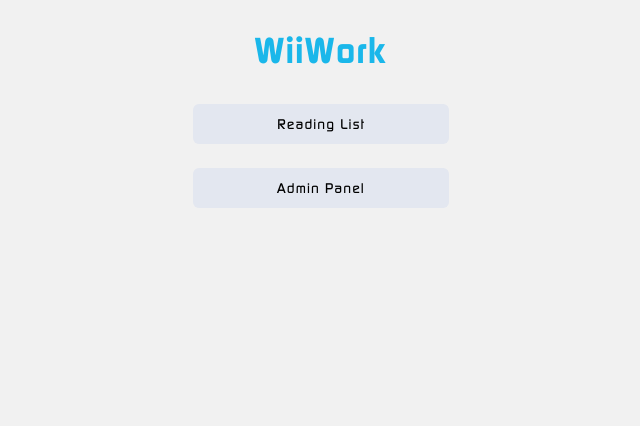
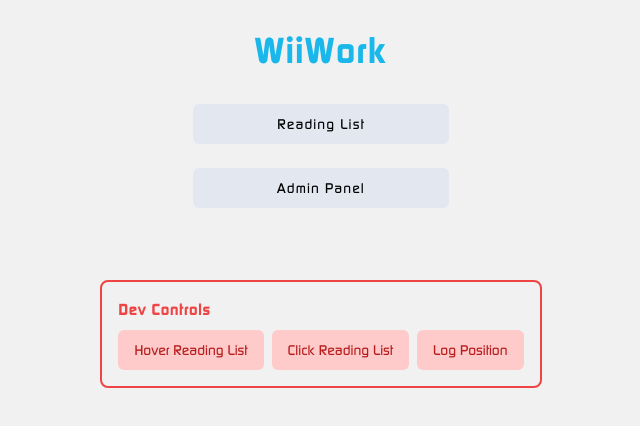
Before and after one commit to Alezander9/WiiWork, a React (Vite) app: page / in a window 1280 px wide. Shown: the top 426 px of the page, without its empty margins (319-959 px from the left). Built offline with nearby package versions, Linux system fonts and the light colour scheme.

Commit message:
feat: implement zustand-HOC hybrid component for UI elements so that they can be interacted with by either an Agent or a User identically

```diff
--- a/package.json
+++ b/package.json
@@ -19,7 +19,8 @@
     "react-dom": "^19.0.0",
     "react-router-dom": "^7.1.5",
     "tailwind-merge": "^3.0.1",
-    "tailwindcss-animate": "^1.0.7"
+    "tailwindcss-animate": "^1.0.7",
+    "zustand": "^5.0.3"
   },
   "devDependencies": {
     "@eslint/js": "^9.19.0",
--- /dev/null
+++ b/src/components/agent/AgentButton.tsx
@@ -0,0 +1,4 @@
+import { Button } from "@/components/ui/button";
+import { withAgentControl } from "./withAgentControl";
+
+export const AgentButton = withAgentControl(Button);
--- /dev/null
+++ b/src/components/agent/withAgentControl.tsx
@@ -0,0 +1,91 @@
+import { useEffect, useRef, ComponentType } from "react";
+import { useAgentStore } from "@/stores/agentStore";
+
+// Props that our HOC will inject
+interface AgentProps {
+  onClick?: () => void;
+  className?: string;
+}
+
+// Props that the HOC needs
+interface AgentControlProps {
+  controlId: string;
+  onUniversalClick?: () => void;
+}
+
+export function withAgentControl<T extends AgentProps>(
+  WrappedComponent: ComponentType<T>
+) {
+  // Create a nice display name for dev tools
+  const displayName =
+    WrappedComponent.displayName || WrappedComponent.name || "Component";
+
+  function ComponentWithAgent(
+    props: Omit<T, keyof AgentProps> & AgentControlProps
+  ) {
+    const { controlId, onUniversalClick, ...componentProps } = props;
+    const elementRef = useRef<HTMLDivElement>(null);
+
+    const componentState = useAgentStore((state) => {
+      const status = state.components[controlId]?.state;
+      return status;
+    });
+
+    useEffect(() => {
+      if (!elementRef.current) return;
+
+      useAgentStore
+        .getState()
+        .registerComponent(
+          controlId,
+          elementRef as React.RefObject<HTMLElement>,
+          { click: onUniversalClick }
+        );
+
+      // Handle element resize
+      const resizeObserver = new ResizeObserver(() => {
+        useAgentStore.getState().updatePosition(controlId);
+      });
+
+      resizeObserver.observe(elementRef.current);
+
+      // Handle window resize
+      const handleWindowResize = () => {
+        useAgentStore.getState().updatePosition(controlId);
+      };
+
+      window.addEventListener("resize", handleWindowResize);
+
+      return () => {
+        resizeObserver.disconnect();
+        window.removeEventListener("resize", handleWindowResize);
+        useAgentStore.getState().unregisterComponent(controlId);
+      };
+    }, [controlId, onUniversalClick]);
+
+    // Prepare the props we want to inject
+    const agentProps = {
+      onClick: () =>
+        useAgentStore.getState().triggerInteraction(controlId, "click"),
+      "data-hovered": componentState?.isHovered,
+      className: `
+        ${(componentProps as any).className || ""}
+        ${componentState?.isHovered ? "hover" : ""}
+        ${componentState?.isPressed ? "active" : ""}
+      `,
+    };
+
+    return (
+      <div ref={elementRef}>
+        <WrappedComponent
+          {...(componentProps as unknown as T)}
+          {...agentProps}
+        />
+      </div>
+    );
+  }
+
+  ComponentWithAgent.displayName = `withAgent(${displayName})`;
+
+  return ComponentWithAgent;
+}
--- a/src/components/ui/button.tsx
+++ b/src/components/ui/button.tsx
@@ -1,8 +1,8 @@
-import * as React from "react"
-import { Slot } from "@radix-ui/react-slot"
-import { cva, type VariantProps } from "class-variance-authority"
-
-import { cn } from "@/lib/utils"
+import * as React from "react";
+import { Slot } from "@radix-ui/react-slot";
+import { cva, type VariantProps } from "class-variance-authority";
+import { cn } from "@/lib/utils";
+import { forwardRef } from "react";
 
 const buttonVariants = cva(
   "inline-flex items-center justify-center gap-2 whitespace-nowrap rounded-md text-sm font-medium ring-offset-background transition-colors focus-visible:outline-none focus-visible:ring-2 focus-visible:ring-ring focus-visible:ring-offset-2 disabled:pointer-events-none disabled:opacity-50 [&_svg]:pointer-events-none [&_svg]:size-4 [&_svg]:shrink-0",
@@ -31,26 +31,51 @@ const buttonVariants = cva(
       size: "default",
     },
   }
-)
+);
 
 export interface ButtonProps
   extends React.ButtonHTMLAttributes<HTMLButtonElement>,
     VariantProps<typeof buttonVariants> {
-  asChild?: boolean
+  asChild?: boolean;
+  "data-hovered"?: boolean;
 }
 
-const Button = React.forwardRef<HTMLButtonElement, ButtonProps>(
-  ({ className, variant, size, asChild = false, ...props }, ref) => {
-    const Comp = asChild ? Slot : "button"
+const Button = forwardRef<HTMLButtonElement, ButtonProps>(
+  (
+    {
+      className,
+      variant,
+      size,
+      asChild = false,
+      "data-hovered": hovered,
+      ...props
+    },
+    ref
+  ) => {
+    const Comp = asChild ? Slot : "button";
+
+    // Compute hover classes first
+    const hoverClasses = {
+      // Added ! to make these styles important
+      "!bg-wii-blue !text-white":
+        hovered && className?.includes("hover:bg-wii-blue"),
+      "!bg-wii-gray !text-white":
+        hovered && className?.includes("hover:bg-wii-gray"),
+    };
+
     return (
       <Comp
-        className={cn(buttonVariants({ variant, size, className }))}
+        className={cn(
+          buttonVariants({ variant, size }),
+          className, // Base classes
+          hoverClasses // Hover classes last to take precedence
+        )}
         ref={ref}
         {...props}
       />
-    )
+    );
   }
-)
-Button.displayName = "Button"
+);
+Button.displayName = "Button";
 
-export { Button, buttonVariants }
+export { Button, buttonVariants };
--- a/src/pages/WelcomePage.tsx
+++ b/src/pages/WelcomePage.tsx
@@ -1,5 +1,7 @@
+import { AgentButton } from "@/components/agent/AgentButton";
 import { Button } from "@/components/ui/button";
 import { useNavigate } from "react-router-dom";
+import { useAgentStore } from "@/stores/agentStore";
 
 export default function WelcomePage() {
   const navigate = useNavigate();
@@ -11,18 +13,65 @@ export default function WelcomePage() {
       </h1>
 
       <div className="flex flex-col items-center gap-6">
-        <Button
+        <AgentButton
+          controlId="reading-list-button"
+          onUniversalClick={() => {
+            console.log("Reading List clicked!");
+            navigate("/reading-list");
+          }}
           className="w-64 bg-wii-button-blue hover:bg-wii-blue text-black hover:text-white font-normal"
-          onClick={() => navigate("/reading-list")}
         >
           Reading List
-        </Button>
-        <Button
+        </AgentButton>
+
+        <AgentButton
+          controlId="admin-button"
+          onUniversalClick={() => {
+            console.log("Admin clicked!");
+            navigate("/admin");
+          }}
           className="w-64 bg-wii-button-blue hover:bg-wii-blue text-black hover:text-white font-normal"
-          onClick={() => navigate("/admin")}
         >
           Admin Panel
-        </Button>
+        </AgentButton>
+
+        {/* Dev Controls - styled distinctly */}
+        <div className="mt-12 p-4 border-2 border-red-500 rounded-lg">
+          <p className="text-red-500 font-bold mb-2">Dev Controls</p>
+          <div className="flex gap-2">
+            <Button
+              onClick={() => {
+                useAgentStore
+                  .getState()
+                  .triggerInteraction("reading-list-button", "hover");
+              }}
+              className="bg-red-200 hover:bg-red-300 text-red-700"
+            >
+              Hover Reading List
+            </Button>
+            <Button
+              onClick={() => {
+                useAgentStore
+                  .getState()
+                  .triggerInteraction("reading-list-button", "click");
+              }}
+              className="bg-red-200 hover:bg-red-300 text-red-700"
+            >
+              Click Reading List
+            </Button>
+            <Button
+              onClick={() => {
+                const position = useAgentStore
+                  .getState()
+                  .getComponentPosition("reading-list-button");
+                console.log("Reading List Button Position:", position);
+              }}
+              className="bg-red-200 hover:bg-red-300 text-red-700"
+            >
+              Log Position
+            </Button>
+          </div>
+        </div>
       </div>
     </div>
   );
--- /dev/null
+++ b/src/stores/agentStore.ts
@@ -0,0 +1,114 @@
+import { create } from "zustand";
+
+interface ComponentState {
+  isHovered: boolean;
+  isPressed: boolean;
+}
+
+interface ComponentPosition {
+  x: number;
+  y: number;
+  width: number;
+  height: number;
+}
+
+interface ComponentData {
+  state: ComponentState;
+  position: ComponentPosition | null;
+  handlers: {
+    click?: () => void;
+  };
+  ref: React.RefObject<HTMLElement>;
+}
+
+interface AgentStore {
+  components: {
+    [id: string]: ComponentData;
+  };
+  registerComponent: (
+    id: string,
+    ref: React.RefObject<HTMLElement>,
+    handlers: { click?: () => void }
+  ) => void;
+  unregisterComponent: (id: string) => void;
+  updatePosition: (id: string) => void;
+  triggerInteraction: (id: string, type: "click" | "hover") => void;
+  getComponentPosition: (id: string) => ComponentPosition | null;
+}
+
+export const useAgentStore = create<AgentStore>((set, get) => ({
+  components: {},
+
+  registerComponent: (id, ref, handlers) => {
+    set((state) => ({
+      components: {
+        ...state.components,
+        [id]: {
+          state: { isHovered: false, isPressed: false },
+          position: null,
+          handlers,
+          ref,
+        },
+      },
+    }));
+    // Initial position calculation
+    get().updatePosition(id);
+  },
+
+  unregisterComponent: (id) => {
+    set((state) => {
+      const newComponents = { ...state.components };
+      delete newComponents[id];
+      return { components: newComponents };
+    });
+  },
+
+  updatePosition: (id) => {
+    const component = get().components[id];
+    if (component?.ref?.current) {
+      const rect = component.ref.current.getBoundingClientRect();
+      set((state) => ({
+        components: {
+          ...state.components,
+          [id]: {
+            ...state.components[id],
+            position: {
+              x: rect.left + rect.width / 2, // center x
+              y: rect.top + rect.height / 2, // center y
+              width: rect.width,
+              height: rect.height,
+            },
+          },
+        },
+      }));
+    }
+  },
+
+  triggerInteraction: (id, type) => {
+    const component = get().components[id];
+    if (type === "click" && component?.handlers.click) {
+      component.handlers.click();
+    }
+    // Update component state
+    set((state) => {
+      return {
+        components: {
+          ...state.components,
+          [id]: {
+            ...state.components[id],
+            state: {
+              ...state.components[id].state,
+              isPressed: type === "click",
+              isHovered: type === "hover",
+            },
+          },
+        },
+      };
+    });
+  },
+
+  getComponentPosition: (id) => {
+    const component = get().components[id];
+    return component?.position || null;
+  },
+}));
```
Also changed, not shown: 1 other file (tests, documents, lock files or other folders).
